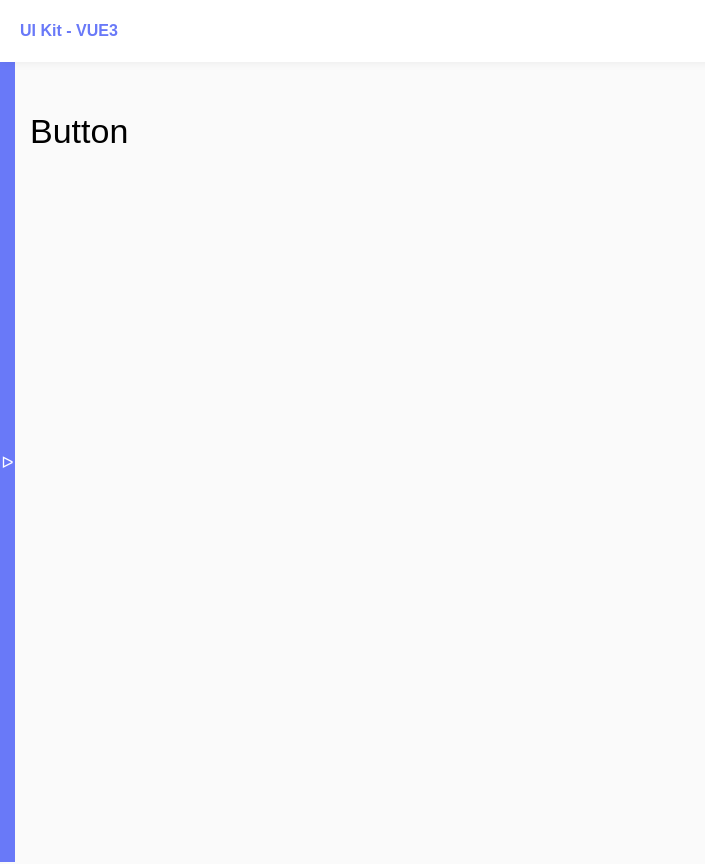
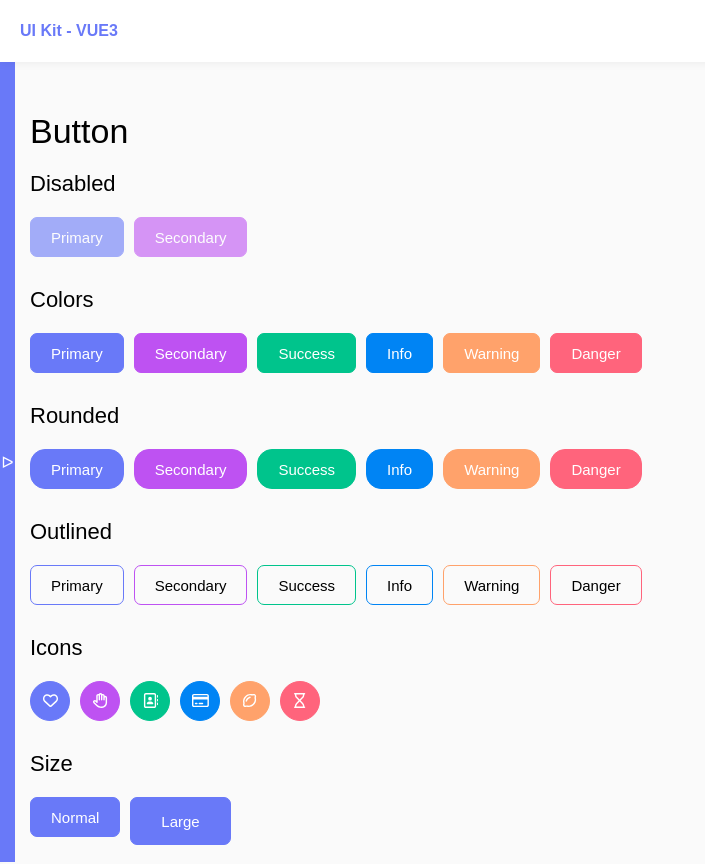
Before and after one commit to AndCheb/uikit-vue3, a Vue app: page /button in a window 1280 px wide. Shown: the top 864 px of the page, without its empty margins (0-705 px from the left). Before the commit the page ends 800 px from the top, so only its background shows below. Built offline with nearby package versions, Linux system fonts and the light colour scheme.

Commit message:
add button component

```diff
--- a/package.json
+++ b/package.json
@@ -9,6 +9,9 @@
     "preview": "vite preview"
   },
   "dependencies": {
+    "@fortawesome/fontawesome-svg-core": "^6.5.2",
+    "@fortawesome/free-regular-svg-icons": "^6.5.2",
+    "@fortawesome/vue-fontawesome": "^3.0.8",
     "vue": "^3.4.21",
     "vue-router": "^4.3.2"
   },
--- a/src/components/Button.vue
+++ b/src/components/Button.vue
@@ -0,0 +1,140 @@
+<script setup>
+const props = defineProps({
+  label: {
+    type: String,
+    default: 'Button',
+  },
+  color: {
+    type: String,
+    default: 'primary',
+  },
+  disabled: {
+    type: Boolean,
+    required: false,
+  },
+  rounded: {
+    type: Boolean,
+    required: false,
+  },
+  outlined: {
+    type: Boolean,
+    required: false,
+  },
+  icon: {
+    type: String,
+    required: false,
+  },
+  size: {
+    type: String,
+    default: 'normal',
+  },
+})
+
+const emit = defineEmits(['click'])
+
+const clickOnButton = () => {
+  emit('click');
+}
+</script>
+
+<template>
+  <button
+    :class="[
+      'btn',
+      `btn_${color}`,
+      { 'btn_rounded': rounded },
+      { 'btn_outlined': outlined },
+      { 'btn_icon': icon },
+      { 'btn_large': size === 'large' }
+    ]"
+    :disabled="disabled"
+    @click="clickOnButton"
+  >
+    <span v-if="icon">
+      <font-awesome-icon :icon="`fa-regular fa-${icon}`" />
+    </span>
+    <span v-else>{{ label }}</span>
+  </button>
+</template>
+
+<style lang="scss" scoped>
+.btn {
+  margin-right: 10px;
+  margin-bottom: 10px;
+  padding: 0 20px;
+  height: 40px;
+  font-size: 15px;
+  color: #fff;
+  border: none;
+  border-radius: 7px;
+  cursor: pointer;
+  transition: 0.2s;
+
+  &_primary {
+    background: var(--primary);
+    border: 1px solid var(--primary);
+    &:enabled:hover {
+      background: var(--primary-hover);
+    }
+  }
+  &_second {
+    background: var(--second);
+    border: 1px solid var(--second);
+    &:enabled:hover {
+      background: var(--second-hover);
+    }
+  }
+  &_success {
+    background: var(--success);
+    border: 1px solid var(--success);
+    &:enabled:hover {
+      background: var(--success-hover);
+    }
+  }
+  &_info {
+    background: var(--info);
+    border: 1px solid var(--info);
+    &:enabled:hover {
+      background: var(--info-hover);
+    }
+  }
+  &_warning {
+    background: var(--warning);
+    border: 1px solid var(--warning);
+    &:enabled:hover {
+      background: var(--warning-hover);
+    }
+  }
+  &_danger {
+    background: var(--danger);
+    border: 1px solid var(--danger);
+    &:enabled:hover {
+      background: var(--danger-hover);
+    }
+  }
+  &:disabled {
+    opacity: 0.6;
+    cursor: default;
+  }
+  &_rounded {
+    border-radius: 15px;
+  }
+  &_outlined {
+    background: transparent;
+    color: #000;
+    &:hover {
+      color: #fff;
+    }
+  }
+  &_icon {
+    padding: 0;
+    width: 40px;
+    height: 40px;
+    border-radius: 50%;
+  }
+  &_large {
+    height: 48px;
+    padding: 0 30px;
+  }
+}
+</style>
--- a/src/main.js
+++ b/src/main.js
@@ -3,4 +3,26 @@ import App from './App.vue';
 
 import router from './router';
 
-createApp(App).use(router).mount('#app');
+import { library } from '@fortawesome/fontawesome-svg-core';
+import { FontAwesomeIcon } from '@fortawesome/vue-fontawesome';
+import {
+  faHeart,
+  faHand,
+  faAddressBook,
+  faCreditCard,
+  faLemon,
+  faHourglass,
+} from '@fortawesome/free-regular-svg-icons';
+library.add([
+  faHeart,
+  faHand,
+  faAddressBook,
+  faCreditCard,
+  faLemon,
+  faHourglass,
+]);
+
+createApp(App)
+  .component('font-awesome-icon', FontAwesomeIcon)
+  .use(router)
+  .mount('#app');
--- a/src/styles/global.scss
+++ b/src/styles/global.scss
@@ -8,7 +8,7 @@
   --info: #0084f4;
   --info-hover: #66b5f8;
   --warning: #ffa26b;
-  --warinng-hover: #ffc7a6;
+  --warning-hover: #ffc7a6;
   --danger: #ff647c;
   --danger-hover: #fdafbb;
 }
--- a/src/views/Button.vue
+++ b/src/views/Button.vue
@@ -1,3 +1,69 @@
+<script setup>
+import Button from '../components/Button.vue'
+
+const eventForButton = () => {
+  alert('You clicked danger button')
+}
+</script>
+
 <template>
   <h1 class="heading-1">Button</h1>
+  <h2 class="heading-2">Disabled</h2>
+  <div class="line">
+    <Button label="Primary" color="primary" :disabled="true"/>
+    <Button label="Secondary" color="second" :disabled="true" />
+  </div>
+  <h2 class="heading-2">Colors</h2>
+  <div class="line">
+    <Button label="Primary" color="primary" />
+    <Button label="Secondary" color="second" />
+    <Button label="Success" color="success" />
+    <Button label="Info" color="info" />
+    <Button label="Warning" color="warning" />
+    <Button label="Danger" color="danger" />
+  </div>
+  <h2 class="heading-2">Rounded</h2>
+  <div class="line">
+    <Button label="Primary" color="primary" :rounded="true"/>
+    <Button label="Secondary" color="second" :rounded="true"/>
+    <Button label="Success" color="success" :rounded="true"/>
+    <Button label="Info" color="info" :rounded="true"/>
+    <Button label="Warning" color="warning" :rounded="true"/>
+    <Button label="Danger" color="danger" :rounded="true"/>
+  </div>
+  <h2 class="heading-2">Outlined</h2>
+  <div class="line">
+    <Button label="Primary" color="primary" :outlined="true"/>
+    <Button label="Secondary" color="second" :outlined="true"/>
+    <Button label="Success" color="success" :outlined="true"/>
+    <Button label="Info" color="info" :outlined="true"/>
+    <Button label="Warning" color="warning" :outlined="true"/>
+    <Button label="Danger" color="danger" :outlined="true"/>
+  </div>
+  <h2 class="heading-2">Icons</h2>
+  <div class="line">
+    <Button color="primary" icon="heart"/>
+    <Button color="second" icon="hand"/>
+    <Button color="success" icon="address-book"/>
+    <Button color="info" icon="credit-card"/>
+    <Button color="warning" icon="lemon"/>
+    <Button color="danger" icon="hourglass"/>
+  </div>
+  <h2 class="heading-2">Size</h2>
+  <div class="line">
+    <Button label="Normal" color="primary" />
+    <Button label="Large" color="primary" size="large" />
+  </div>
+  <h2 class="heading-2">Event</h2>
+  <div class="line">
+    <Button label="@click" color="danger" @click="eventForButton" />
+  </div>
 </template>
+
+<style lang="scss" scoped>
+.line {
+  display: flex;
+  flex-wrap: wrap;
+  margin-bottom: 20px;
+}
+</style>
```
Also changed, not shown: 1 other file (tests, documents, lock files or other folders).
